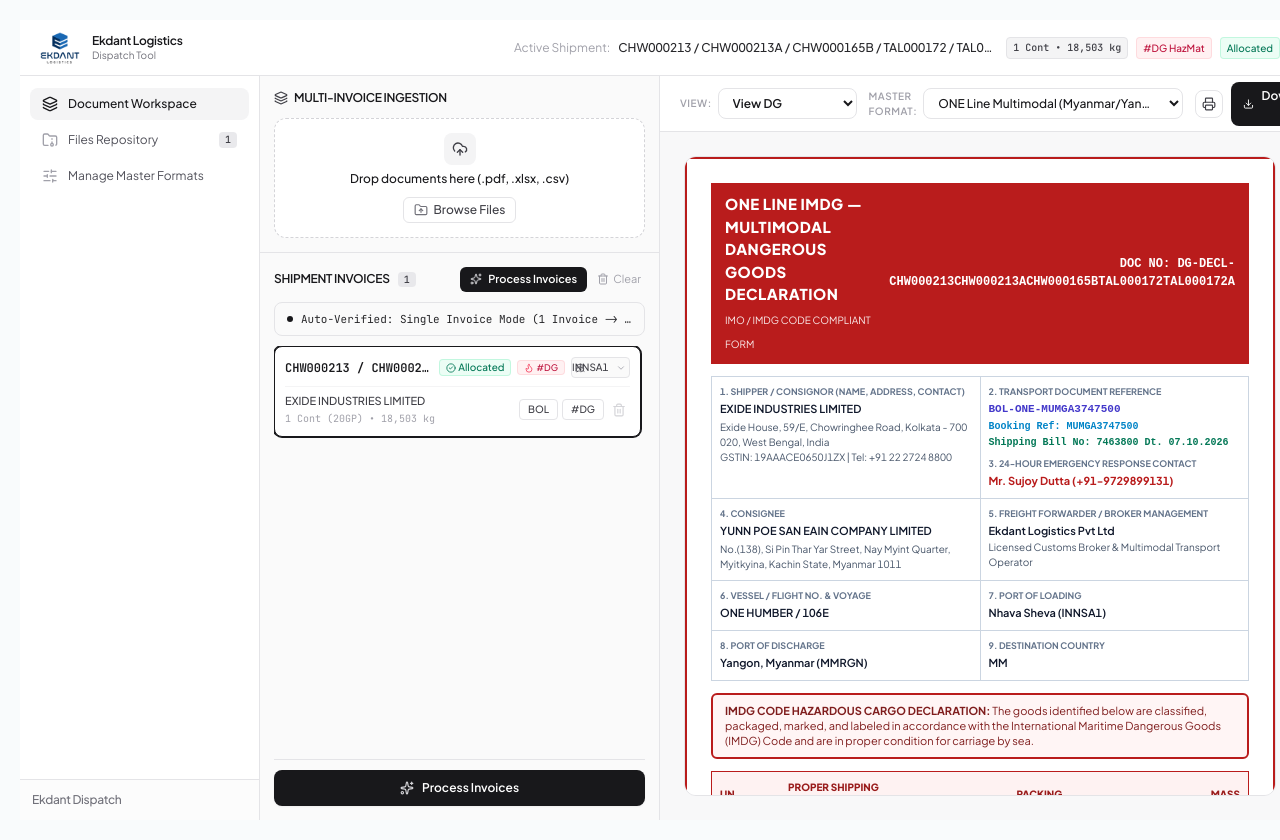
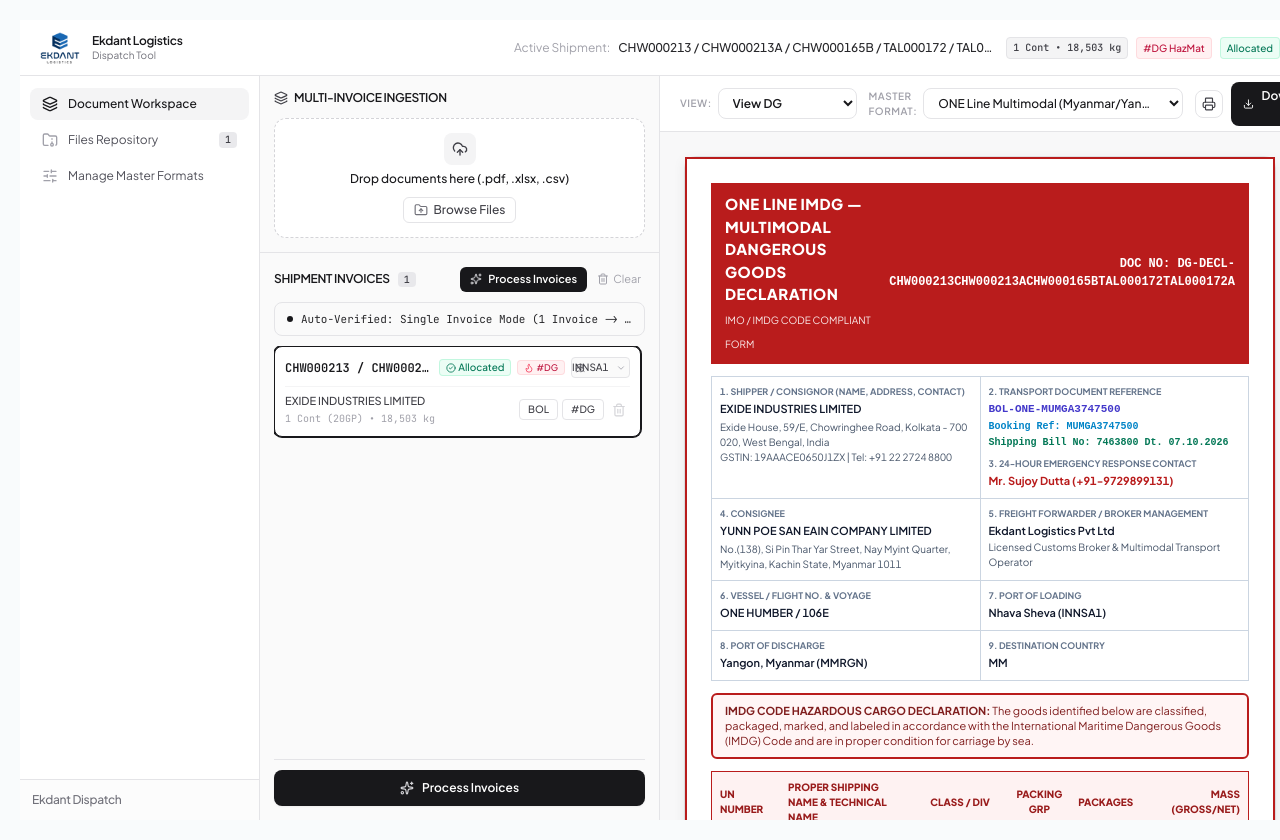
Before and after one commit to Rushaljain/EkdantLogistics, a React (Vite) app: page / in a window 1280 px wide. Both pictures are taken after a click on the button "Lock Plan & Generate Documents". Built offline with nearby package versions, Linux system fonts and the light colour scheme.

Commit message:
fix: unlock scroll container in output views and eliminate flex overflow clipping

```diff
--- a/src/App.tsx
+++ b/src/App.tsx
@@ -755,7 +755,7 @@ export function App() {
           </header>
 
           {/* Main Body */}
-          <div className="flex-1 flex overflow-hidden">
+          <div className="flex-1 min-h-0 flex overflow-hidden">
             <Sidebar
               activeTab={activeTab}
               onSelectTab={setActiveTab}
--- a/src/components/ContainerQcBoard.tsx
+++ b/src/components/ContainerQcBoard.tsx
@@ -169,7 +169,7 @@ export const ContainerQcBoard: React.FC<ContainerQcBoardProps> = ({
   const anyViolations = containers.some(c => c.isOverweight || c.isOverCapacity);
 
   return (
-    <div className="flex-1 flex flex-col bg-zinc-50/50 overflow-hidden select-none">
+    <div className="flex-1 min-h-0 flex flex-col bg-zinc-50/50 overflow-hidden">
       {/* =========================================================================
           QC BOARD HEADER & ACTION TOOLBAR
          ========================================================================= */}
@@ -265,7 +265,7 @@ export const ContainerQcBoard: React.FC<ContainerQcBoardProps> = ({
       {/* =========================================================================
           COLUMN-BASED KANBAN TABLE LAYOUT
          ========================================================================= */}
-      <div className="flex-1 overflow-x-auto p-5">
+      <div className="flex-1 min-h-0 overflow-x-auto p-5">
         <div className="flex items-start space-x-4 min-w-max h-full pb-2">
           {containers.map((cont, cIdx) => {
             const spec = CONTAINER_SPECS[cont.containerType] || CONTAINER_SPECS['20GP'];
--- a/src/components/PreviewPane.tsx
+++ b/src/components/PreviewPane.tsx
@@ -180,7 +180,7 @@ export const PreviewPane: React.FC<PreviewPaneProps> = ({
   };
 
   return (
-    <div className="flex-1 h-full flex flex-col bg-white overflow-hidden select-none">
+    <div className="flex-1 min-h-0 h-full flex flex-col bg-white overflow-hidden">
       {/* =========================================================================
           TOP UNIFIED HEADER: VIEW SELECTOR DROPDOWN + MASTER FORMAT SELECTOR
          ========================================================================= */}
@@ -289,7 +289,7 @@ export const PreviewPane: React.FC<PreviewPaneProps> = ({
           VIEW 1: VIEW INVOICES (VERTICAL SCROLLING CAROUSEL OF ALL DOCUMENTS)
          ========================================================================= */}
       {activeView === 'invoices' && (
-        <div className="flex-1 overflow-y-auto p-5 space-y-6 bg-zinc-50/50">
+        <div className="flex-1 min-h-0 overflow-y-auto p-5 space-y-6 bg-zinc-50/50 pb-24">
           {documents.length === 0 ? (
             <div className="h-full flex flex-col items-center justify-center text-center p-12 text-zinc-400">
               <FileText className="w-10 h-10 mb-2 text-zinc-300" />
@@ -370,7 +370,7 @@ export const PreviewPane: React.FC<PreviewPaneProps> = ({
           VIEW 2: CONTAINER PLAN (CONTAINER TABLE & DRAG-AND-DROP QC BOARD)
          ========================================================================= */}
       {activeView === 'container_plan' && (
-        <div className="flex-1 flex flex-col overflow-hidden bg-zinc-50/50">
+        <div className="flex-1 min-h-0 flex flex-col overflow-hidden bg-zinc-50/50">
           {formData && formData.containers.length > 0 ? (
             <ContainerQcBoard
               containers={formData.containers}
@@ -407,12 +407,13 @@ export const PreviewPane: React.FC<PreviewPaneProps> = ({
           VIEW 3: VIEW DG (IMO MULTIMODAL DANGEROUS GOODS DECLARATION)
          ========================================================================= */}
       {activeView === 'dg' && (
-        <div className="flex-1 overflow-auto p-6 flex justify-center bg-zinc-100/60">
+        <div className="flex-1 min-h-0 overflow-y-auto p-6 bg-zinc-100/60">
           {generatedDg ? (
+            <div className="w-full max-w-4xl mx-auto bg-white rounded-xl shadow-xs border border-zinc-200 overflow-visible pb-16 mb-24">
               <div
-              className="bg-white rounded-xl shadow-xs border border-zinc-200 overflow-hidden w-full max-w-4xl"
                 dangerouslySetInnerHTML={{ __html: generatedDg.formattedHtml }}
               />
+            </div>
           ) : (
             <div className="text-center py-24 text-zinc-400 text-xs">
               <Ship className="w-8 h-8 mx-auto mb-2 text-zinc-300" />
@@ -426,12 +427,13 @@ export const PreviewPane: React.FC<PreviewPaneProps> = ({
           VIEW 4: VIEW BL (MASTER BILL OF LADING)
          ========================================================================= */}
       {activeView === 'bl' && (
-        <div className="flex-1 overflow-auto p-6 flex justify-center bg-zinc-100/60">
+        <div className="flex-1 min-h-0 overflow-y-auto p-6 bg-zinc-100/60">
           {generatedBol ? (
+            <div className="w-full max-w-4xl mx-auto bg-white rounded-xl shadow-xs border border-zinc-200 overflow-visible pb-16 mb-24">
               <div
-              className="bg-white rounded-xl shadow-xs border border-zinc-200 overflow-hidden w-full max-w-4xl"
                 dangerouslySetInnerHTML={{ __html: generatedBol.formattedHtml }}
               />
+            </div>
           ) : (
             <div className="text-center py-24 text-zinc-400 text-xs">
               <Layers className="w-8 h-8 mx-auto mb-2 text-zinc-300" />
--- a/src/index.css
+++ b/src/index.css
@@ -8,19 +8,19 @@
     font-feature-settings: "cv02", "cv03", "cv04", "cv11", "tnum";
   }
 
-  /* Clean, subtle scrollbars */
+  /* Clean, accessible scrollbars */
   ::-webkit-scrollbar {
-    width: 5px;
-    height: 5px;
+    width: 6px;
+    height: 6px;
   }
   ::-webkit-scrollbar-track {
     background: transparent;
   }
   ::-webkit-scrollbar-thumb {
-    background: #e4e4e7;
+    background: #d4d4d8;
     border-radius: 9999px;
   }
   ::-webkit-scrollbar-thumb:hover {
-    background: #a1a1aa;
+    background: #71717a;
   }
 }
```
Lines whose indentation alone changed are shown as unchanged.
